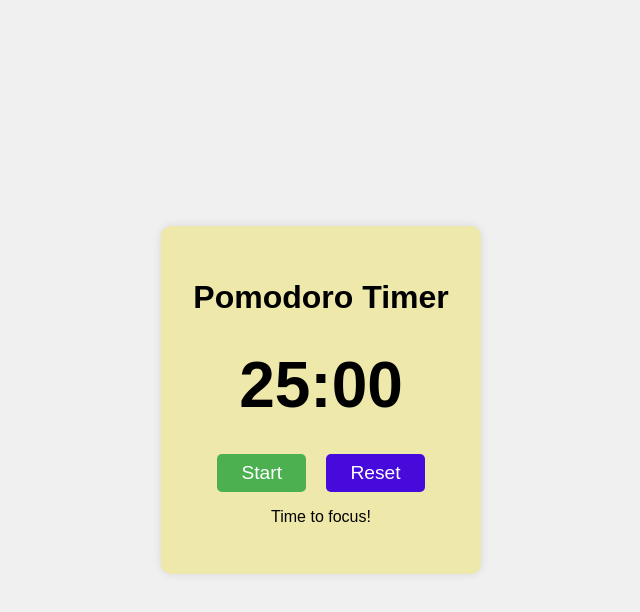
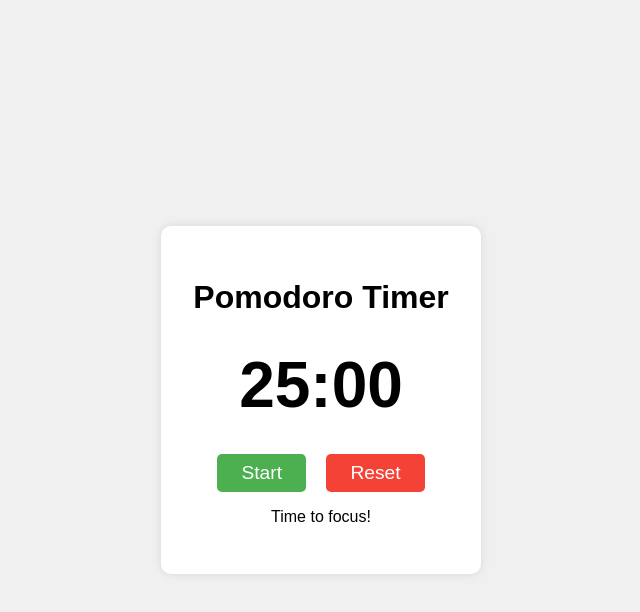
Before and after one commit to jjr-129/byoa-js, a plain HTML site: page index.html in a window 1280 px wide. In both pictures the pointer is over the button "Reset". Shown: the whole page, without its empty margins (319-959 px from the left). Drawn offline with Linux system fonts and the light colour scheme.

Commit message:
revert colors

```diff
--- a/styles.css
+++ b/styles.css
@@ -10,7 +10,7 @@ body {
 
 .container {
     text-align: center;
-    background-color: palegoldenrod;
+    background-color: white;
     padding: 2rem;
     border-radius: 10px;
     box-shadow: 0 0 10px rgba(0, 0, 0, 0.1);
@@ -42,5 +42,4 @@ body {
 }
 
 #reset:hover {
-    background-color: #460bda;
-}
+    background-color: #f44336;}
```
